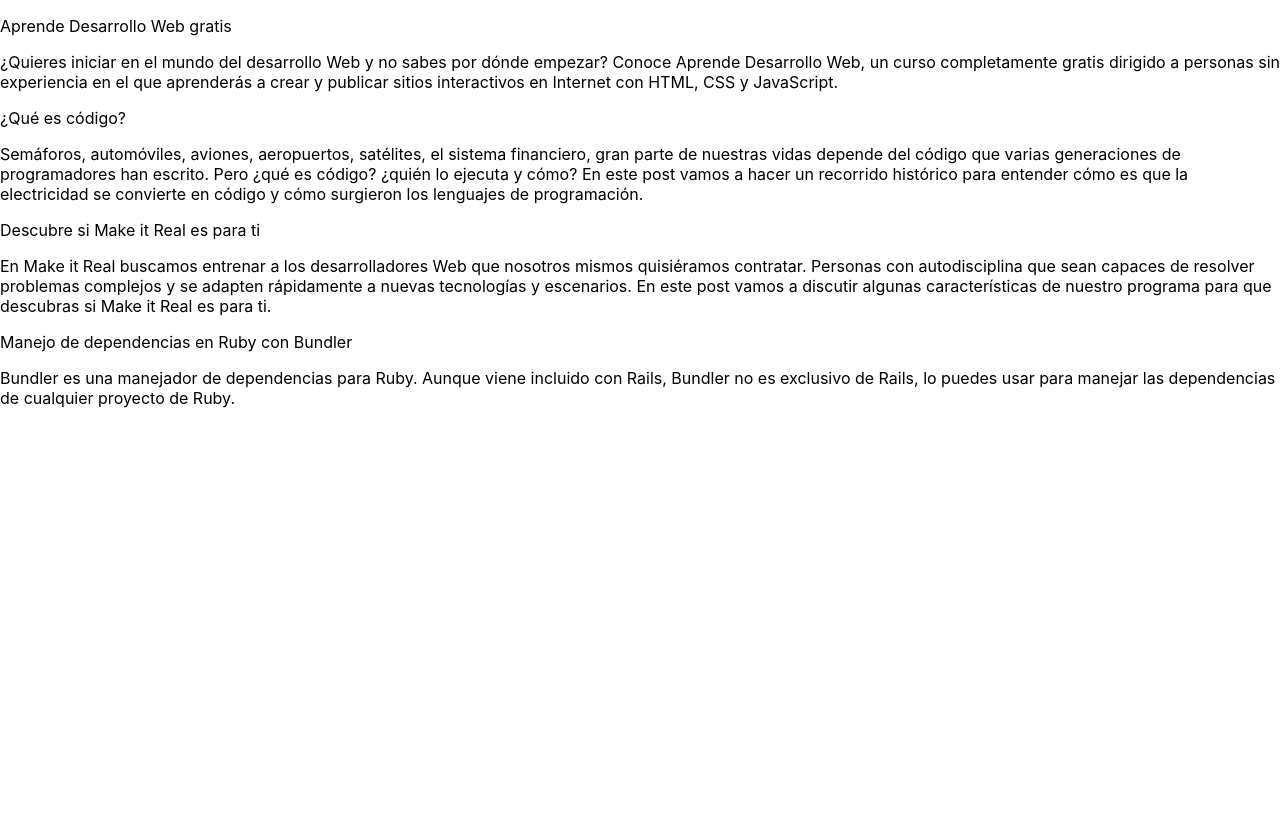
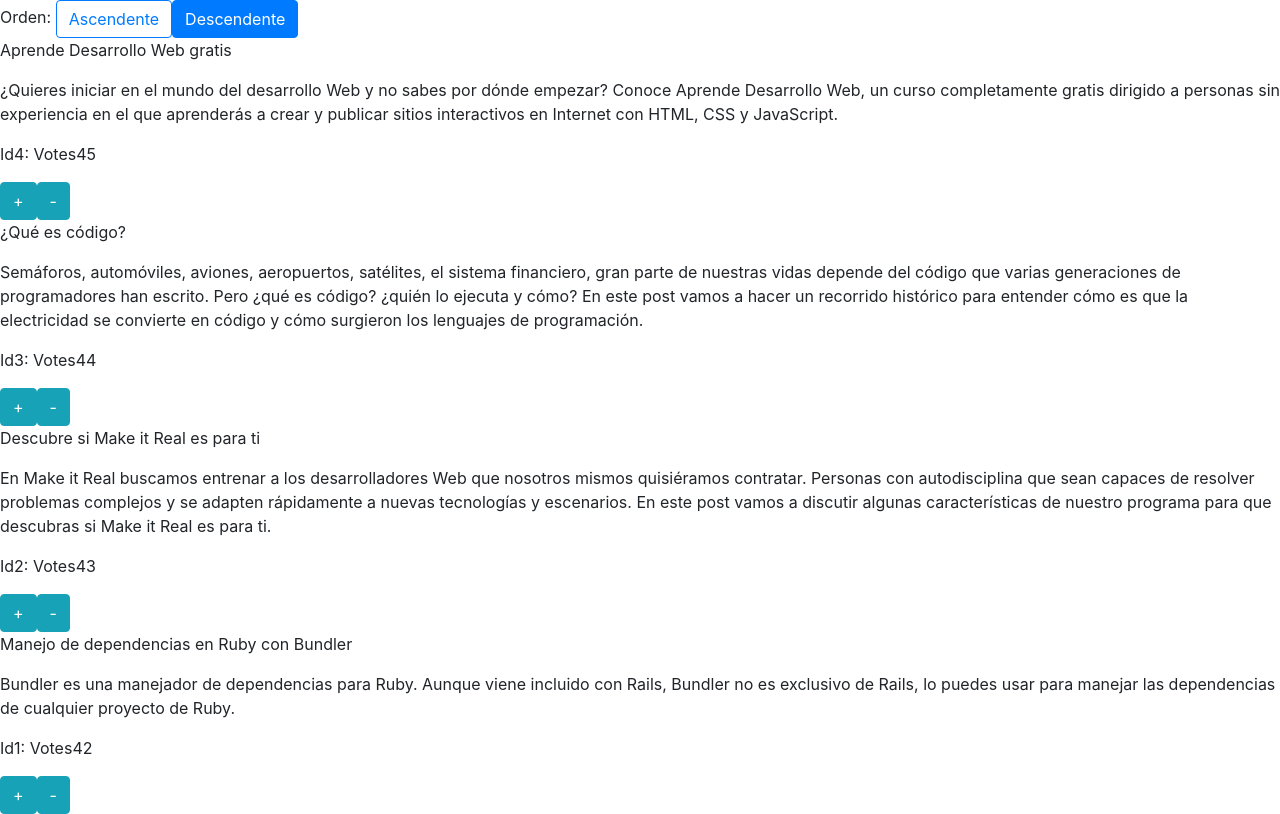
Before and after one commit to ericsuescun/mvposts, a React (Create React App) app: page / in a window 1280 px wide. Built offline with nearby package versions, Linux system fonts and the light colour scheme.

Commit message:
Se implementa manejo de votos sin refrescar orden. Se implentan botones de orden con refresco inmediato.

```diff
--- a/public/index.html
+++ b/public/index.html
@@ -24,6 +24,12 @@
       work correctly both with client-side routing and a non-root public URL.
       Learn how to configure a non-root public URL by running `npm run build`.
     -->
+    <link
+      rel="stylesheet"
+      href="https://maxcdn.bootstrapcdn.com/bootstrap/4.3.1/css/bootstrap.min.css"
+      integrity="sha384-ggOyR0iXCbMQv3Xipma34MD+dH/1fQ784/j6cY/iJTQUOhcWr7x9JvoRxT2MZw1T"
+      crossorigin="anonymous"
+    />
     <title>React App</title>
   </head>
   <body>
--- a/src/App.js
+++ b/src/App.js
@@ -1,32 +1,81 @@
 import React, { Component } from 'react';
 import './App.css';
 import posts from './posts';
+import 'bootstrap/dist/css/bootstrap.min.css';
+import { Button } from 'react-bootstrap';
+
 
 class App extends Component {
 
   invrsSort(arry, polarity) {
     if(polarity) {
+      return arry.sort(function(a,b) { return b.votes - a.votes });
+    } else {
       return arry.sort(function(a,b) { return a.votes - b.votes });
-    } else {
-      return arry.sort(function(a,b) { return b.votes - a.votes });
     }
   }
 
   constructor(props) {
     super(props);
-    let list = this.invrsSort(posts, false);
+    let list = this.invrsSort(posts, true);
     // list.sort(function(a,b) { return b.votes - a.votes });
     this.state = {order: true, list: list};
+  }
+
+  handleOrder(e) {
+    e.preventDefault();
+    this.setState({ order: !this.state.order});
+    this.setState({ list: this.invrsSort(this.state.list, this.state.order)});
+  }
+
+    handleOrderAsc(e) {
+    e.preventDefault();
+    this.setState({ order: false, list: this.invrsSort(this.state.list, false)});
+  }
+
+  handleOrderDsc(e) {
+    e.preventDefault();
+    this.setState({ order: true, list: this.invrsSort(this.state.list, true)});
+  }
+
+  pushUp(index, e) {
+    e.preventDefault();
+    this.state.list.map((item, n) => {
+      if(index === n) {
+        let newItem = { id: item.id, title: item.title, description: item.description, url: item.url, votes: item.votes + 1, writer_avatar_url: item.writer_avatar_url, post_image_url: item.post_image_url};
+        this.setState({ list: [...this.state.list.slice(0, n), newItem, ...this.state.list.slice(n + 1)]});
+      } else {
+        return this.state;
+      }
+    })
+  }
+
+  pushDown(index, e) {
+    e.preventDefault();
+    this.state.list.map((item, n) => {
+      if(index === n) {
+        let newItem = { id: item.id, title: item.title, description: item.description, url: item.url, votes: item.votes - 1, writer_avatar_url: item.writer_avatar_url, post_image_url: item.post_image_url};
+        this.setState({ list: [...this.state.list.slice(0, n), newItem, ...this.state.list.slice(n + 1)]});
+      } else {
+        return this.state;
+      }
+    })
   }
 
   render() {
 
     return (
       <div>
-        {this.state.list.map(item =>
+        <span>Orden: </span>
+        <Button variant={!this.state.order ? "primary" : "outline-primary"} onClick={this.handleOrderAsc.bind(this)}>Ascendente</Button>
+        <Button variant={this.state.order ? "primary" : "outline-primary"} onClick={this.handleOrderDsc.bind(this)}>Descendente</Button>
+        {this.state.list.map((item, index) =>
           <div>
             <p>{item.title}</p>
             <p>{item.description}</p>
+            <p>Id{item.id}: Votes{item.votes}</p>
+            <Button key={item.id + 'up'} variant="info" onClick={this.pushUp.bind(this, index)}>+</Button>
+            <Button key={item.id + 'dw'} variant="info" onClick={this.pushDown.bind(this, index)}>-</Button>
           </div>
           )
         }
```
